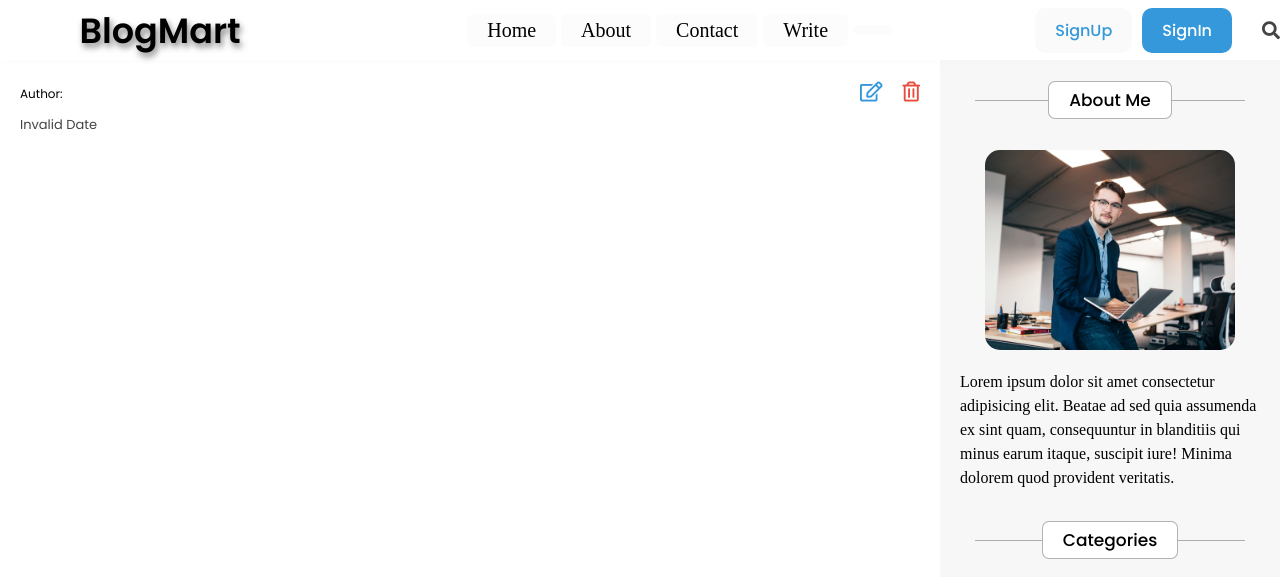
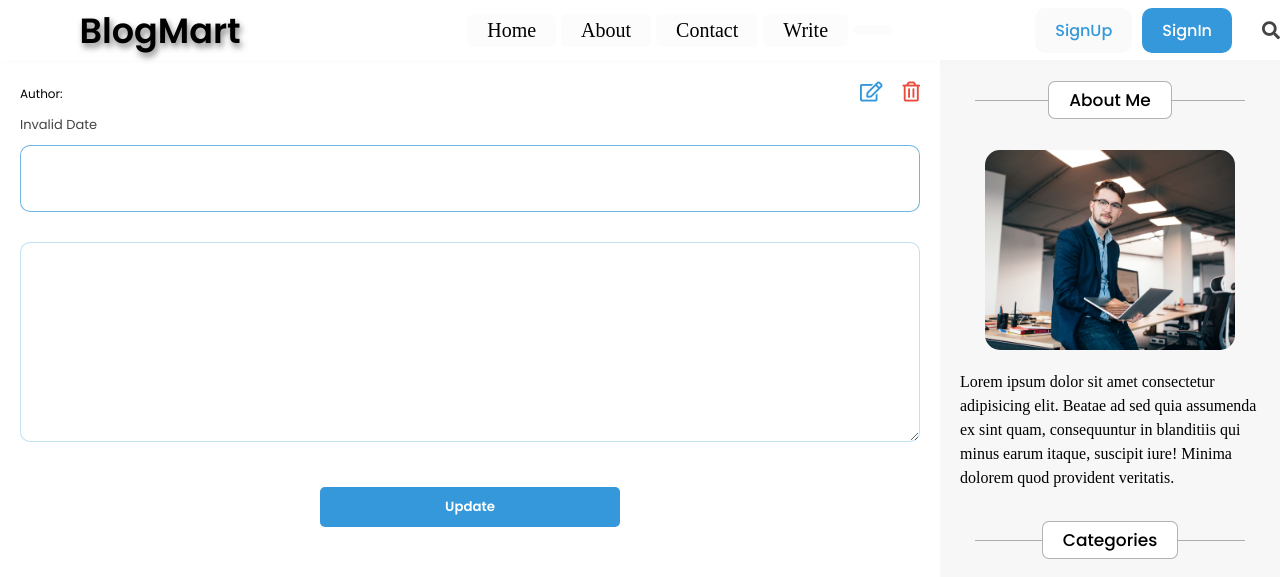
Before and after one commit to salmanahmed643/blogmart-frontend, a React (Create React App) app: page /post/1 in a window 1280 px wide. Both pictures are taken after a click on the icon 871 px from the left and 91 px from the top of the page. Shown: the top 577 px of the page. Built offline with nearby package versions, Linux system fonts and the light colour scheme; no server answers; a web font is replaced by a local one.

Commit message:
edit post added

```diff
--- a/src/component/Single/SinglePost/SinglePost.css
+++ b/src/component/Single/SinglePost/SinglePost.css
@@ -64,8 +64,23 @@
     line-height: 3rem;
 }
 
+.postTitleInput {
+    width: 100%;
+    border-radius: 1rem;
+    outline: none;
+    border: .1rem solid rgba(52, 152, 219, .3);
+    padding: 1rem;
+    font-size: 3rem;
+    transition: all .5s ease;
+}
+.postTitleInput:focus {
+    border: .1rem solid rgba(52, 152, 219, .7);
+}
 
-
+.postTextarea {
+    height: 200px;
+    font-size: 1.8rem;
+}
 
 
 .singlePostDesc {
@@ -87,6 +102,25 @@
 
 
 
+.postUpdateButton {
+    width: 30rem;
+    padding: 1rem 0;
+    margin: 4rem auto;
+    display: flex;
+    justify-content: center;
+    border: none;
+    outline: none;
+    background-color: var(--primary_color);
+    color: #fff;
+    border-radius: .5rem;
+    font-weight: 600;
+
+    cursor: pointer;
+    transition: all .5s ease;
+}
+.postUpdateButton:hover {
+    background-color: #2980b9;
+}
 
 
 
--- a/src/component/Single/SinglePost/SinglePost.js
+++ b/src/component/Single/SinglePost/SinglePost.js
@@ -10,13 +10,18 @@ const SinglePost = () => {
     const {user} = useContext(Context)
     const {postId} = useParams();
     const [post, setPost] = useState([]);
+    const [title, setTitle] = useState("");
+    const [desc, setDesc] = useState("");
+    const [updateMode, setUpdateMode] = useState(false);
 
-    const {title, username, createdAt, desc, postPhoto} = post;
+    const {username, createdAt, postPhoto} = post;
 
     useEffect(() => {
         const getPost = async() => {
             const res = await axios.get(`http://localhost:7000/api/posts/${postId}`)
             setPost(res.data);
+            setTitle(res.data.title);
+            setDesc(res.data.desc);
         }
         getPost()
     }, [postId]);
@@ -29,6 +34,15 @@ const SinglePost = () => {
             });
             window.location.replace("/")
         } catch(err) {
+        }
+    };
+
+    const handleUpdate = async (e) => {
+        try{
+            await axios.put(`http://localhost:7000/api/posts/${postId}`, {username: user.username, title, desc})
+            setUpdateMode(false)
+        } catch(err) {
+
         }
     }
 
@@ -52,7 +66,7 @@ const SinglePost = () => {
                             {
                                 username === user?.username &&
                                 <>
-                                    <i className="postEdit far fa-edit"></i>
+                                    <i onClick={() => setUpdateMode(true)} className="postEdit far fa-edit"></i>
                                     <i onClick={handleDelete} className="postDelete far fa-trash-alt"></i>
                                 </>
                             }
@@ -60,13 +74,18 @@ const SinglePost = () => {
                     </div>
                         <span className="singlePostDate">{new Date(createdAt).toDateString()}</span>
 
-
-                        <h3 className="singlePostTitle">{title}</h3>
+                        {
+                            updateMode ? <input onChange={e => setTitle(e.target.value)} autoFocus={true} type="text" value={title} className="singlePostTitle postTitleInput" /> :
+                            <h3 className="singlePostTitle">{title}</h3>
+                        }
                     <div className="singlePostDesc">
-                        <p>
-                            {desc}
-                        </p>
+                    {
+                        updateMode ? <textarea onChange={e => setDesc(e.target.value)} value={desc} className="singlePostTitle postTitleInput postTextarea" /> :
+                        <p>{desc}</p>
+                    }
                     </div>
+                    { updateMode &&
+                        <button onClick={handleUpdate} className="postUpdateButton">Update</button>}
                 </div>
             </div>
         </>
```
